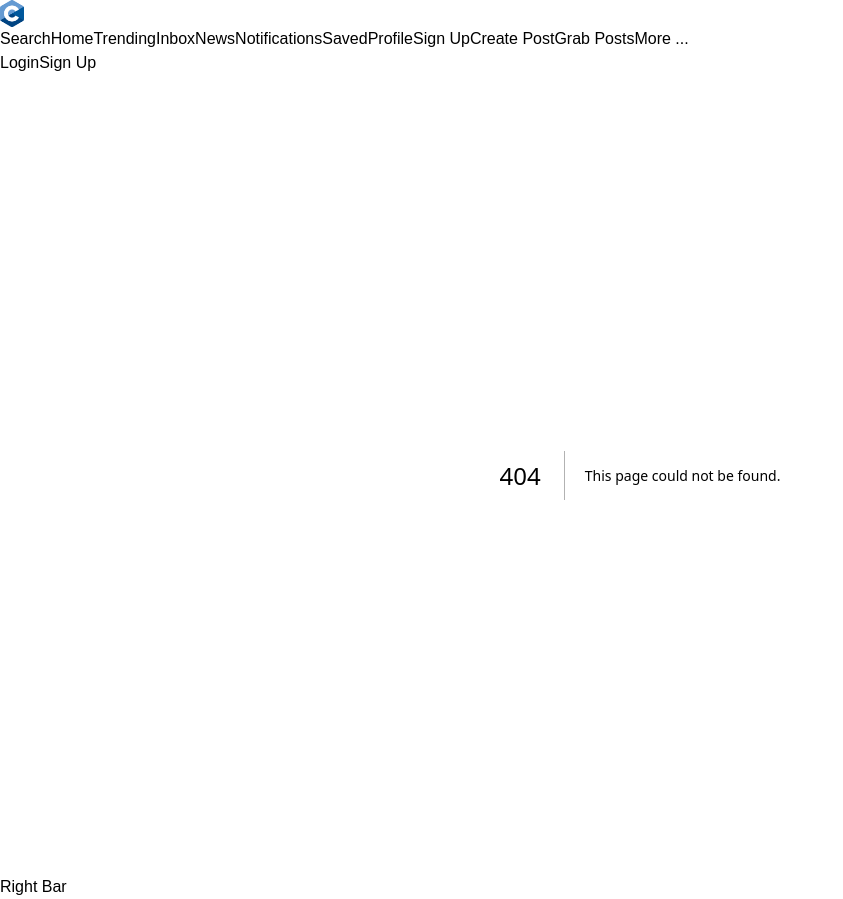
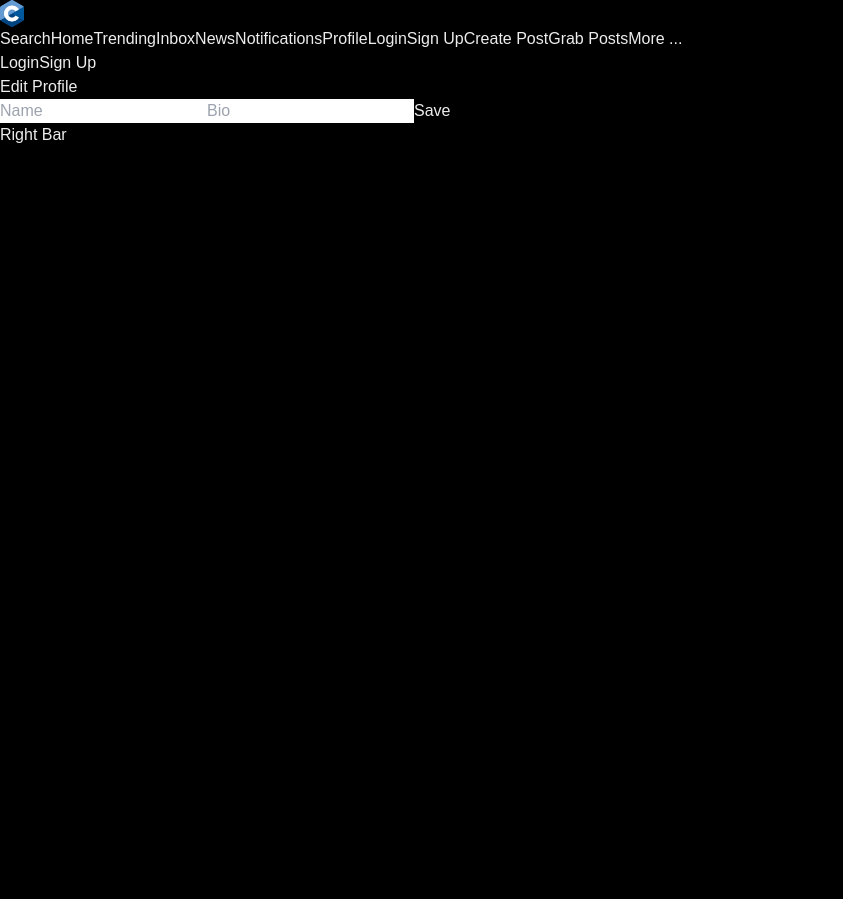
Before and after one commit to kikermz/390--Group-6---Project, a Next.js app in the folder front-end/: page /editProfile in a window 1280 px wide. Before the commit this address had no page. Shown: the whole page, without its empty margins (0-843 px from the left). After the commit the page ends 800 px from the top, so only its background shows below. Built offline with nearby package versions, Linux system fonts and the light colour scheme.

Commit message:
Added Profile page and edit page for the profile

```diff
--- /dev/null
+++ b/front-end/src/app/editProfile/page.tsx
@@ -0,0 +1,103 @@
+"use client";
+
+
+
+
+import Link from "next/link"
+import { useState } from "react";
+import { useRouter } from "next/navigation";
+
+
+
+
+const editProfile = () => {
+    const [name, setName] = useState("");
+    const [bio, setBio] = useState("");
+    const [message, setMessage] = useState("");
+    const router = useRouter();
+    const [loggedIn, setLoggedIn] = useState(false)
+
+
+    const handleSave = async () => {
+      const user = localStorage.getItem("user");
+
+      if (!user) {
+        setMessage("User not found. Please log in again.");
+        return;
+      }
+      if (user) {
+
+
+        const userInfo = JSON.parse(user);
+        setLoggedIn(true);
+    }
+      const parsed = JSON.parse(user);
+      const usernameFromLocal = parsed.username;
+      setLoggedIn(true);
+      const res = await fetch("http://localhost:5000/editProfile", {
+        method: "PUT",
+        headers: {
+          "Content-Type": "application/json",
+        },
+        body: JSON.stringify({
+          username: usernameFromLocal,
+          name: name,
+          bio: bio,
+        }),
+      });
+
+      const data = await res.json();
+
+      if (data.success) {
+        // update Local Storage in order for data to be the most recent
+        const updatedUser = {
+          ...parsed,
+          name: name,
+          bio: bio,
+        };
+        localStorage.setItem("user", JSON.stringify(updatedUser));
+        router.push("/profile");
+      } else {
+        setMessage(data.message || "Something went wrong.");
+      }
+
+
+    };
+
+
+return(
+
+   <div className="flex items-center justify-center h-screen bg-black">
+           <div className="bg-black p-6 rounded-lg shadow-lg w-80 border rounded">
+               <h1 className="text-xl font-bold mb-4 text-center text-white">Edit Profile</h1> {/* Title in black */}
+
+               <input
+                   type="text"
+                   placeholder="Name"
+                   value={name}
+                   onChange={(e) => setName(e.target.value)}
+                   className="w-full p-2 mb-3 border rounded text-white bg-black"
+               />
+
+               <input
+                   type="text"
+                   placeholder="Bio"
+                   value={bio}
+                   onChange={(e) => setBio(e.target.value)}
+                   className="w-full p-2 mb-3 border rounded text-white bg-black h-20"
+               />
+
+               <Link href="/profile">
+               <button
+                   onClick={handleSave}
+                   className="w-full bg-white text-black p-2 rounded font-bold hover:bg-purple-600"
+               >
+                   Save
+               </button>
+               </Link>
+               {message && <p className="mt-2 text-center text-white">{message}</p>} {/* Message text in black */}
+           </div>
+       </div>
+);
+}
+export default editProfile;
--- a/front-end/src/components/LeftBar.tsx
+++ b/front-end/src/components/LeftBar.tsx
@@ -55,11 +55,11 @@ const LeftBar = () => {
                     <Link href="/notifications" className="p-2 rounded-full hover:bg-[#301e48]">
                         <span className="">Notifications</span>
                     </Link>
-                    <Link href="/" className="p-2 rounded-full hover:bg-[#301e48]">
-                        <span className="">Saved</span>
+                    <Link href="/profile" className="p-2 rounded-full hover:bg-[#301e48]">
+                        <span className="">Profile</span>
                     </Link>
                     <Link href="/auth/login" className="p-2 rounded-full hover:bg-[#301e48]">
-                        <span className="">Profile</span>
+                        <span className="">Login</span>
                     </Link>
                     <Link href="/auth/signup" className="p-2 rounded-full hover:bg-[#301e48]">
                         <span className="">Sign Up</span>
```
Also changed, not shown: front-end/src/app/profile/page.tsx (added, +98 -0 lines), 1 other file (tests, documents, lock files or other folders).
